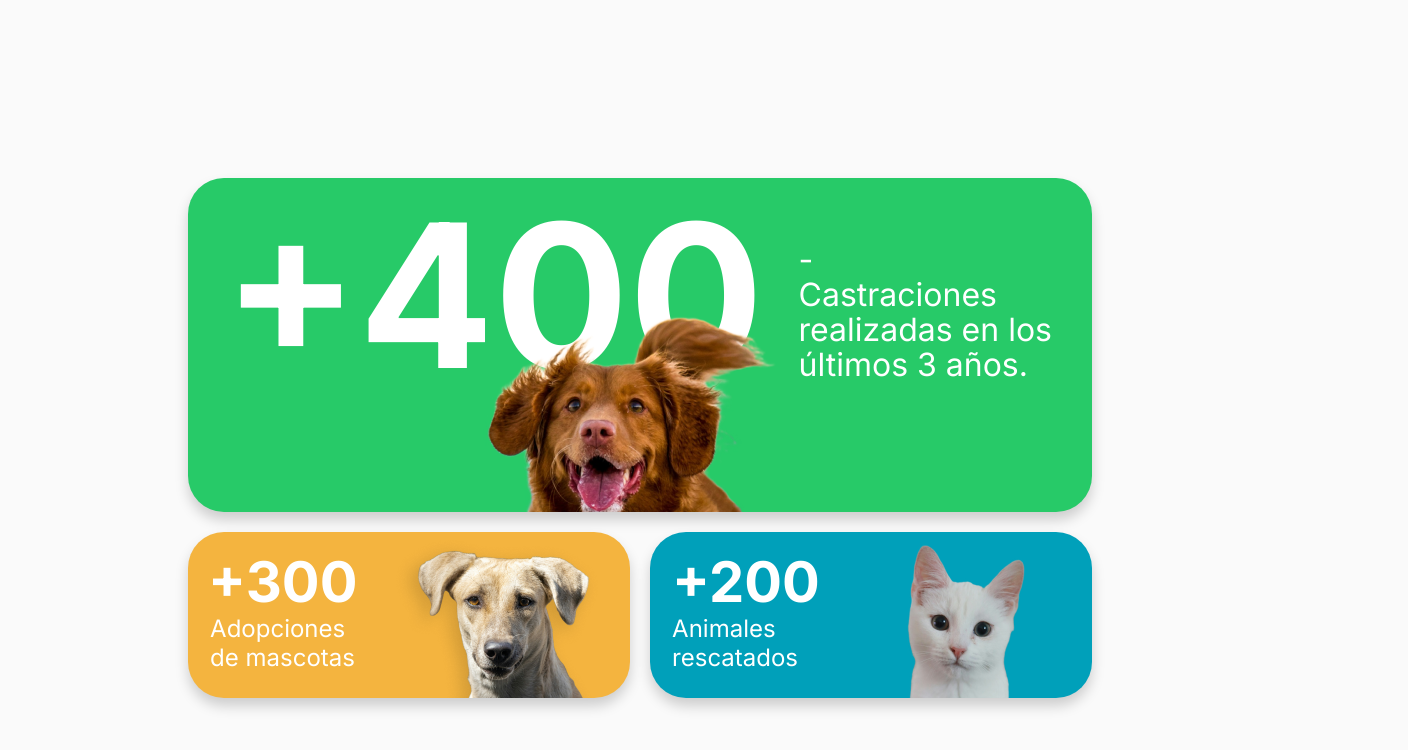
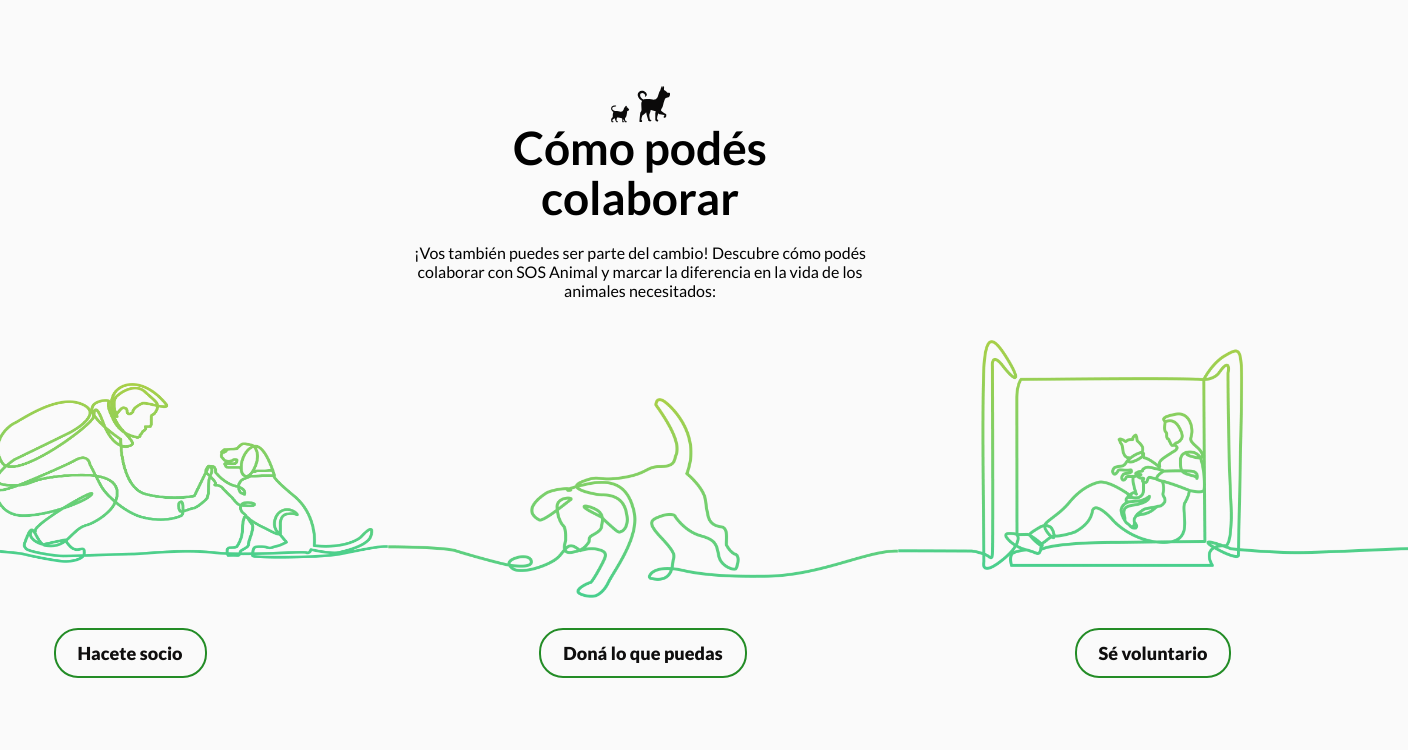
Before and after one commit to agucamejo/SOSAnimal, a React (Vite) app: page / in a window 1280 px wide. Shown: the part 3217-3967 px from the top of the page, 1408 px wide, since content can reach past the window. Built offline with nearby package versions, Linux system fonts and the light colour scheme.

Commit message:
Fixing valores section

```diff
--- a/src/pages/home/HomePage.jsx
+++ b/src/pages/home/HomePage.jsx
@@ -1,7 +1,7 @@
 import Navbar from "../../components/Navbar";
 import Testimonials from "../../components/home/Testimonials";
 import Hero from '../../components/home/Hero';
-// import Collaborations from '../../components/home/Collaborations';
+import Collaborations from '../../components/home/Collaborations';
 import Info from '../../components/home/Info';
 import Historia from '../../components/home/Historia';
 import Valores from '../../components/home/Valores';
@@ -13,7 +13,7 @@ const Home = () => {
         <Hero />
         <Info />
         <Historia />
-        {/* <Collaborations /> */}
+        <Collaborations />
         <Valores />
         <Testimonials />
     </div>
```
